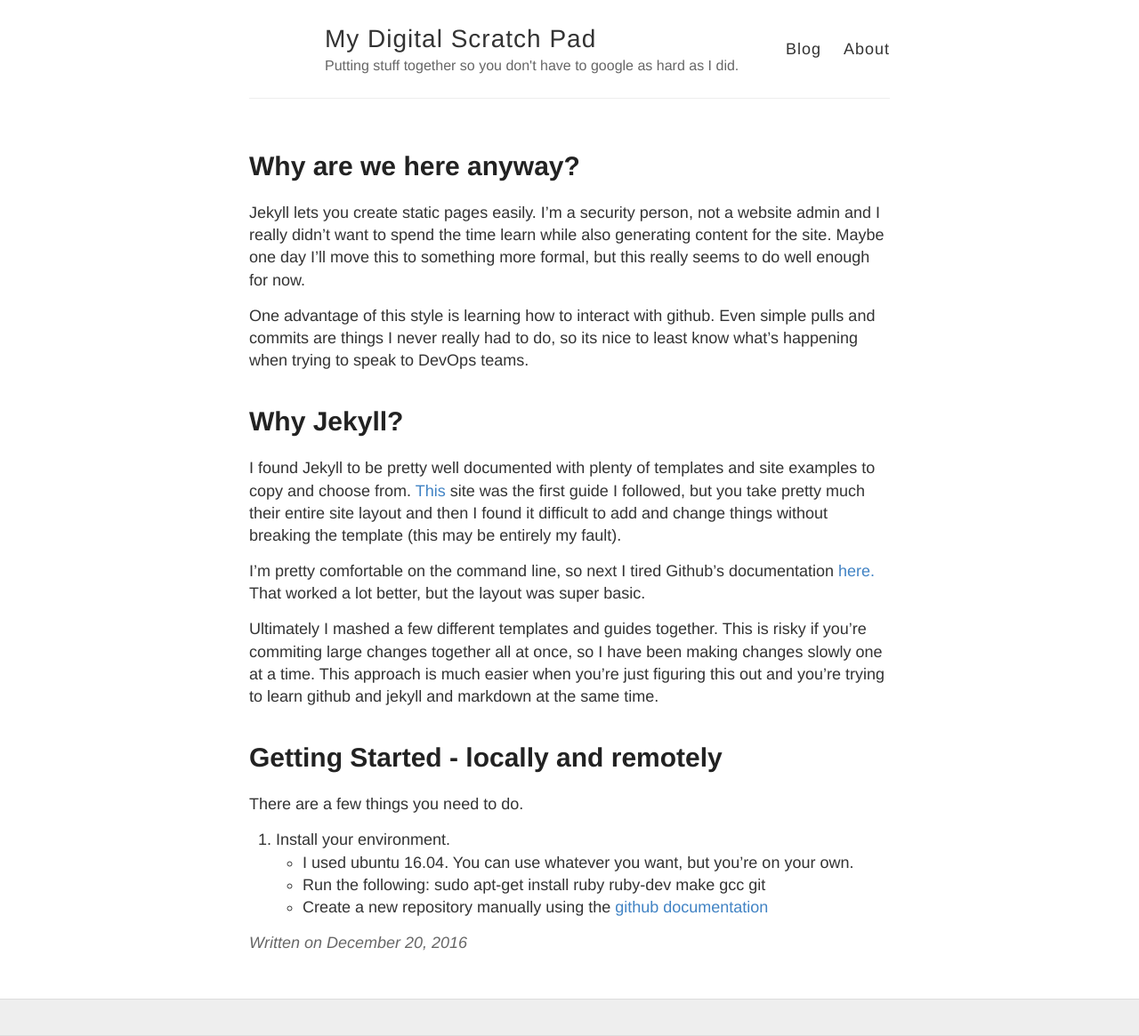
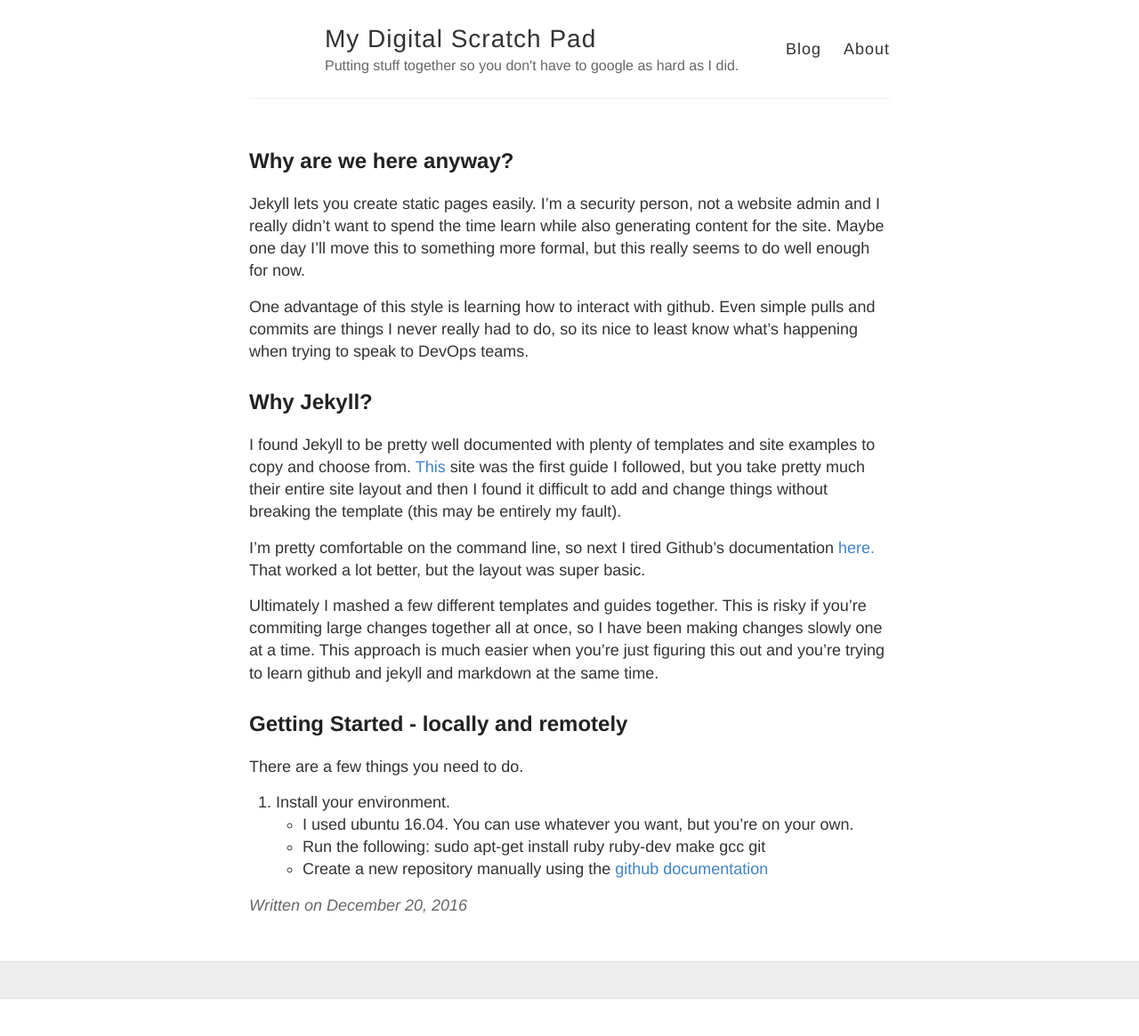
Before and after one commit to remotephone/blog.rmtph.one, a Jekyll site: the page built from _posts/2016-12-19-Installing_Jekyll_For_Security_Admins.md, in a window 1280 px wide. Shown: the whole page at 89% size. Built offline with Jekyll 4.4.1, drawn with Linux system fonts in a browser that asks for light colours; our own code applies the rules of GitHub Pages for plain Markdown files; after the commit the page ends 1123 px from its top, so only the background shows below that.

Commit message:
fixing headers

```diff
--- a/_posts/2016-12-19-Installing_Jekyll_For_Security_Admins.md
+++ b/_posts/2016-12-19-Installing_Jekyll_For_Security_Admins.md
@@ -5,13 +5,13 @@ date:   2016-12-19 17:05:15 -0600
 categories: installing jekyll
 ---
 
-# Why are we here anyway?
+## Why are we here anyway?
 
 Jekyll lets you create static pages easily. I'm a security person, not a website admin and I really didn't want to spend the time learn while also generating content for the site. Maybe one day I'll move this to something more formal, but this really seems to do well enough for now.
 
 One advantage of this style is learning how to interact with github. Even simple pulls and commits are things I never really had to do, so its nice to least know what's happening when trying to speak to DevOps teams.
 
-# Why Jekyll?
+## Why Jekyll?
 
 I found Jekyll to be pretty well documented with plenty of templates and site examples to copy and choose from. [This](https://www.smashingmagazine.com/2014/08/build-blog-jekyll-github-pages/) site was the first guide I followed, but you take pretty much their entire site layout and then I found it difficult to add and change things without breaking the template \(this may be entirely my fault\).
 
@@ -19,7 +19,7 @@ I'm pretty comfortable on the command line, so next I tired Github's documentati
 
 Ultimately I mashed a few different templates and guides together. This is risky if you're commiting large changes together all at once, so I have been making changes slowly one at a time. This approach is much easier when you're just figuring this out and you're trying to learn github and jekyll and markdown at the same time.
 
-# Getting Started - locally and remotely
+## Getting Started - locally and remotely
 
 There are a few things you need to do.
 
```
